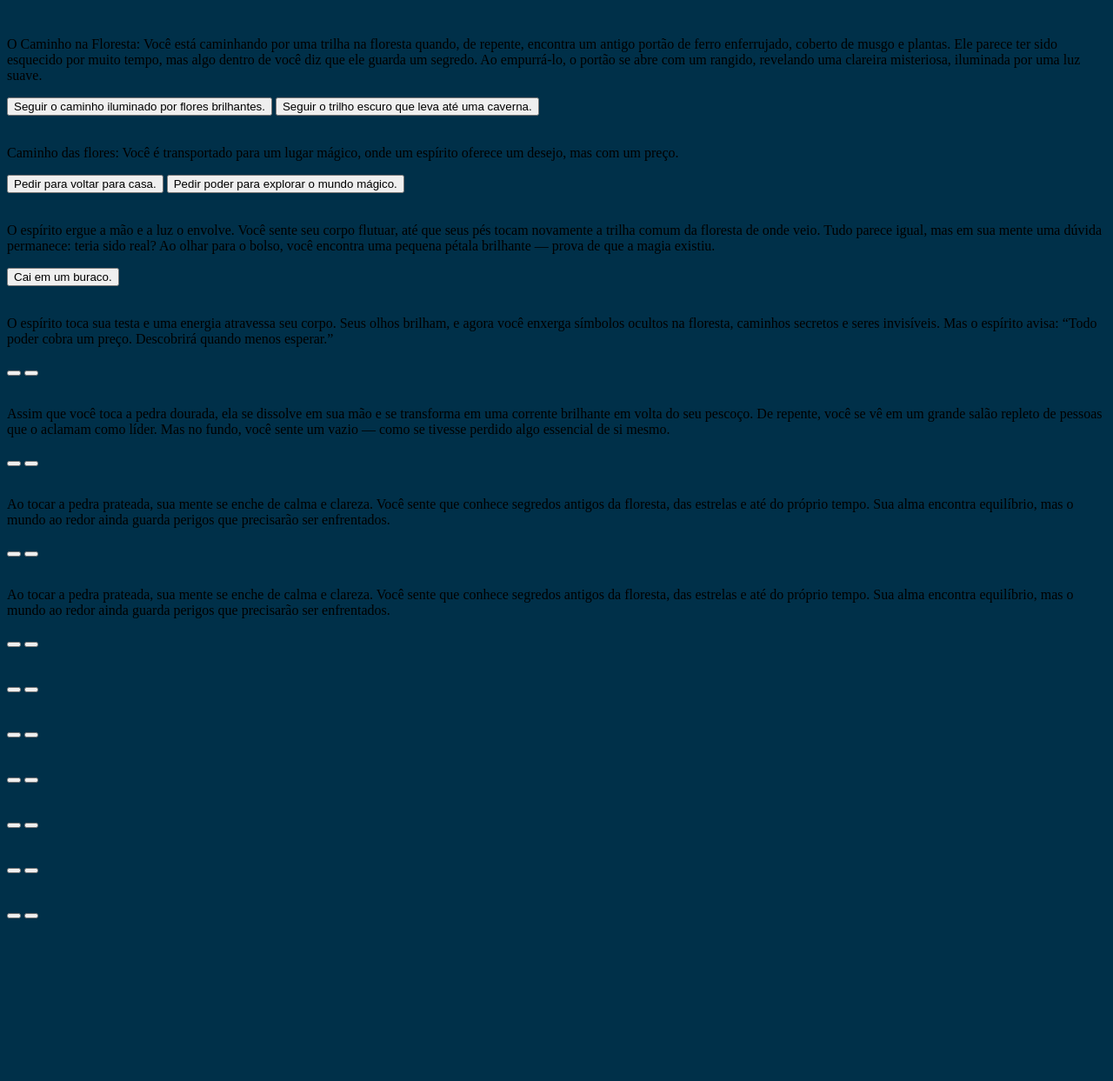
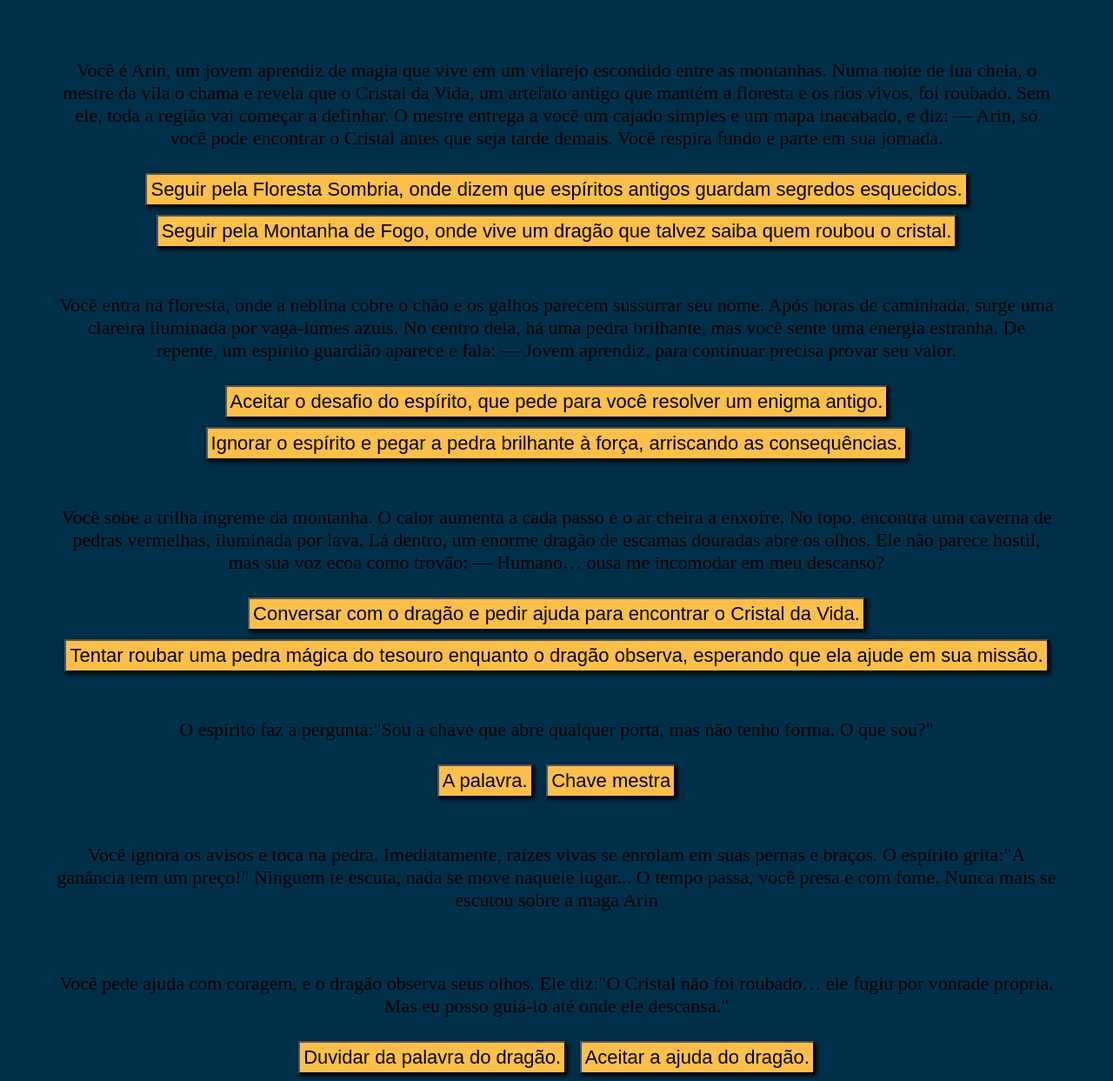
Before and after one commit to ELambrecht7/manu-1A, a plain HTML site: page index.html in a window 1280 px wide. Shown: the top 1243 px of the page at 87% size. Before the commit the page ends 1065 px from the top, so only its background shows below. Drawn offline with Linux system fonts and the light colour scheme.

Commit message:
Add files via upload

```diff
--- a/index.html
+++ b/index.html
@@ -1,106 +1,128 @@
 <!DOCTYPE html>
 <html lang="pt-br">
+
 <head>
     <meta charset="UTF-8">
-    <meta http-equiv="X-UA-Compatible" content="IE=edge">
-    <meta name="viewport" content="width=device-width, initial-scale=1.0">
-    <title>A Floresta</title>
+    <title>A história de Airn </title>
     <link rel="stylesheet" href="style.css">
 </head>
+
 <body>
     <main>
+
+        <div class="passo ativo" id="passo-0">
+            <img src="" alt="">
+            <p> Você é Arin, um jovem aprendiz de magia que vive em um vilarejo escondido entre as montanhas. Numa noite
+                de lua cheia, o mestre da vila o chama e revela que o Cristal da Vida, um artefato antigo que mantém a
+                floresta e os rios vivos, foi roubado. Sem ele, toda a região vai começar a definhar.
+                O mestre entrega a você um cajado simples e um mapa inacabado, e diz: — Arin, só você pode encontrar o
+                Cristal antes que seja tarde demais.
+                Você respira fundo e parte em sua jornada. </p>
+            <button class="btn-proximo" data-proximo="1"> Seguir pela Floresta Sombria, onde dizem que espíritos antigos
+                guardam segredos esquecidos.</button>
+            <button class="btn-proximo" data-proximo="2"> Seguir pela Montanha de Fogo, onde vive um dragão que talvez
+                saiba quem roubou o cristal.</button>
+        </div>
+
         <div class="passo" id="passo-1">
             <img src="" alt="">
-            <p> O Caminho na Floresta:
-                Você está caminhando por uma trilha na floresta quando, de repente, encontra um antigo portão de ferro enferrujado, coberto de musgo e plantas. Ele parece ter sido esquecido por muito tempo, mas algo dentro de você diz que ele guarda um segredo. Ao empurrá-lo, o portão se abre com um rangido, revelando uma clareira misteriosa, iluminada por uma luz suave.</p>
-            <button class="btn-proximo"> Seguir o caminho iluminado por flores brilhantes. </button>
-            <button class="btn-proximo"> Seguir o trilho escuro que leva até uma caverna. </button>
+            <p> Você entra na floresta, onde a neblina cobre o chão e os galhos parecem sussurrar seu nome. Após horas
+                de caminhada, surge uma clareira iluminada por vaga-lumes azuis. No centro dela, há uma pedra brilhante,
+                mas você sente uma energia estranha.
+                De repente, um espírito guardião aparece e fala: — Jovem aprendiz, para continuar precisa provar seu
+                valor. </p>
+            <button class="btn-proximo" data-proximo="3"> Aceitar o desafio do espírito, que pede para você resolver um
+                enigma antigo.</button>
+            <button class="btn-proximo" data-proximo="4"> Ignorar o espírito e pegar a pedra brilhante à força,
+                arriscando as consequências.</button>
         </div>
+
         <div class="passo" id="passo-2">
             <img src="" alt="">
-           <p>Caminho das flores: Você é transportado para um lugar mágico, onde um espírito oferece um desejo, mas com um preço.</p>
-           <button> Pedir para voltar para casa. </button>
-           <button> Pedir poder para explorar o mundo mágico. </button>
+            <p> Você sobe a trilha íngreme da montanha. O calor aumenta a cada passo e o ar cheira a enxofre. No topo,
+                encontra uma caverna de pedras vermelhas, iluminada por lava. Lá dentro, um enorme dragão de escamas
+                douradas abre os olhos.
+                Ele não parece hostil, mas sua voz ecoa como trovão: — Humano… ousa me incomodar em meu descanso? </p>
+            <button class="btn-proximo" data-proximo="5"> Conversar com o dragão e pedir ajuda para encontrar o Cristal
+                da Vida.</button>
+            <button class="btn-proximo" data-proximo="6"> Tentar roubar uma pedra mágica do tesouro enquanto o dragão
+                observa, esperando que ela ajude em sua missão.</button>
+        </div>
+
+        <div class="passo" id="passo-3">
+            <img src="" alt="">
+            <p> O espírito faz a pergunta:"Sou a chave que abre qualquer porta, mas não tenho forma. O que sou?" </p>
+            <button class="btn-proximo" data-proximo="7"> A palavra. </button>
+            <button class="btn-proximo" data-proximo="10"> Chave mestra </button>
+        </div>
+
+        <div class="passo" id="passo-4">
+            <img src="" alt="">
+            <p> Você ignora os avisos e toca na pedra. Imediatamente, raízes vivas se enrolam em suas pernas e braços. O
+                espírito grita:"A ganância tem um preço!"
+                Ninguem te escuta, nada se move naquele lugar... O tempo passa, você presa e com fome.
+                Nunca mais se escutou sobre a maga Arin </p>
 
         </div>
-        <div class="passo" id="passo-3">
+
+        <div class="passo " id="passo-5">
             <img src="" alt="">
-            <p> O espírito ergue a mão e a luz o envolve. Você sente seu corpo flutuar, até que seus pés tocam novamente a trilha comum da floresta de onde veio. Tudo parece igual, mas em sua mente uma dúvida permanece: teria sido real? Ao olhar para o bolso, você encontra uma pequena pétala brilhante — prova de que a magia existiu. </p>
-            <button> Cai em um buraco.</button>
+            <p>Você pede ajuda com coragem, e o dragão observa seus olhos. Ele diz:"O Cristal não foi roubado… ele fugiu
+                por vontade própria. Mas eu posso guiá-lo até onde ele descansa." </p>
+            <button class="btn-proximo" data-proximo="8"> Duvidar da palavra do dragão. </button>
+            <button class="btn-proximo" data-proximo="11"> Aceitar a ajuda do dragão. </button>
+        </div>
+
+        <div class="passo " id="passo-6">
+            <img src="" alt="">
+            <p> Enquanto o dragão fala, você tenta pegar uma das pedras reluzentes. Mas assim que a toca, ela gruda na
+                sua mão como se estivesse viva! O dragão ruge:"Traidor insolente!". O rugido do dragão foi a ultima
+                coisa que escutamos de dentro da cova onde estava Arin, nunca mais se escutou falar da maga mais
+                poderosa do mundo. </p>
 
         </div>
-<div class="passo" id="passo-4">
+
+        <div class="passo " id="passo-7">
             <img src="" alt="">
-    <p> O espírito toca sua testa e uma energia atravessa seu corpo. Seus olhos brilham, e agora você enxerga símbolos ocultos na floresta, caminhos secretos e seres invisíveis. Mas o espírito avisa: “Todo poder cobra um preço. Descobrirá quando menos esperar.” </p>
-    <button></button>
-    <button></button>
+            <p> O espírito sorri e abre um portal. Você atravessa e chega a um santuário antigo, iluminado por cristais
+                azuis. Lá, uma inscrição na parede revela:"O Cristal da Vida não foi roubado. Ele busca um coração puro
+                para despertar seu verdadeiro poder."
+                Enquanto você lê, um golem de pedra se ergue diante do altar. Ele não ataca, mas bloqueia o caminho.
+            </p>
+            <button class="btn-proximo" data-proximo="9">Usar sua magia contra o golem para forçar passagem.</button>
+            <button class="btn-proximo" data-proximo="4"> Tentar dialogar com o golem, mostrando que é digno.</button>
         </div>
 
-<div class="passo" id="passo-5">
+        <div class="passo " id="passo-8">
             <img src="" alt="">
-    <p> Assim que você toca a pedra dourada, ela se dissolve em sua mão e se transforma em uma corrente brilhante em volta do seu pescoço. De repente, você se vê em um grande salão repleto de pessoas que o aclamam como líder. Mas no fundo, você sente um vazio — como se tivesse perdido algo essencial de si mesmo.</p>
-    <button></button>
-    <button></button>
+            <p> Você cria um olograma magico que continua conversando com o dragão enquanto você vai engatinhando por
+                uma abertura que brilha. Chega a um portal que te leva direto para um golem que protege o cristal da
+                vida. Sua magia acerta o goem antes de ele poder reagir. Ele se despedaça e você consegue alcançar o
+                cristal da vida e salva o mundo.</p>
         </div>
 
-<div class="passo" id="passo-6">
+        <div class="passo " id="passo-9">
             <img src="" alt="">
-    <p> Ao tocar a pedra prateada, sua mente se enche de calma e clareza. Você sente que conhece segredos antigos da floresta, das estrelas e até do próprio tempo. Sua alma encontra equilíbrio, mas o mundo ao redor ainda guarda perigos que precisarão ser enfrentados. </p>
-    <button></button>
-    <button></button>
+            <p> Sua magia acerta o goem antes de ele poder reagir. Ele se despedaça e você consegue alcançar o cristaç
+                da vida e salva o mundo. </p>
         </div>
 
-<div class="passo" id="passo-7">
+        <div class="passo " id="passo-10">
             <img src="" alt="">
-    <p> Ao tocar a pedra prateada, sua mente se enche de calma e clareza. Você sente que conhece segredos antigos da floresta, das estrelas e até do próprio tempo. Sua alma encontra equilíbrio, mas o mundo ao redor ainda guarda perigos que precisarão ser enfrentados. </p> </p>
-    <button></button>
-    <button></button>
+            <p> Ninguem te escuta, nada se move naquele lugar... O tempo passa, você presa e com fome.
+                Nunca mais se escutou sobre a maga Arin </p>
+
         </div>
 
-<div class="passo" id="passo-8">
+        <div class="passo " id="passo-11">
             <img src="" alt="">
-    <p>  </p>
-    <button></button>
-    <button></button>
+            <p>O rugido do dragão foi a ultima coisa que escutamos de dentro da cova onde estava Arin, nunca mais se
+                escutou falar da maga mais poderosa do mundo. </p>
         </div>
 
-<div class="passo" id="passo-9">
-    <img src="" alt="">
-    <p></p>
-    <button></button>
-    <button></button>
-</div>
-
-<div class="passo" id="passo-10">
-    <img src="" alt="">
-    <p></p>
-    <button></button>
-    <button></button>
-</div>
-
-<div class="passo" id="passo-11">
-    <img src="" alt="">
-    <p></p>
-    <button></button>
-    <button></button>
-</div>
-
-<div class="passo" id="passo-12">
-    <img src="" alt="">
-    <p></p>
-    <button></button>
-    <button></button>
-</div>
-
-<div class="passo" id="passo-13">
-    <img src="" alt="">
-    <p></p>
-    <button></button>
-    <button></button>
-</div>
 
     </main>
+    <script src="script.js"></script>
+</body>
 
-
-</body>
 </html>
--- /dev/null
+++ b/script.js
@@ -0,0 +1,11 @@
+const avanca = document.querySelectorAll('.btn-proximo')
+
+avanca.forEach(button =>{
+    button.addEvemtListerner('click', function(){
+        const atual = document.querySelector('.ativo')
+        const proximoPasso = 'passo-' + this.getAttribute('data-proximo')
+
+        atual.classList.remove('ativo')
+        document.getElementById(proximoPasso).classList.add('.ativo')
+    })
+})
--- a/style.css
+++ b/style.css
@@ -7,4 +7,36 @@
 }
 body{
     background-color: var(--cinza);
+    display: flex;
+    align-items: center;
+    justify-content: center;
+    font-size: 22px;
+    margin: 0;
+    padding: 0;
 }
+
+main{
+    margin: 20px 0;
+    text-align: center;
+    max-width: 90%;
+}
+
+button{
+    background-color: var(--amarelo);
+    font-size: 22px;
+    padding: 4px;
+    border: radius 10px;
+    margin: 5px;
+    color: black;
+    box-shadow: 2px 2px 5px black;
+}
+
+button:hover{
+    background-color: var(--laranja);
+    box-shadow: none;
+    transition: 0.5s;
+}
+
+.passo.ativo{
+    display: block;
+}
```
Lines whose indentation alone changed are shown as unchanged.
